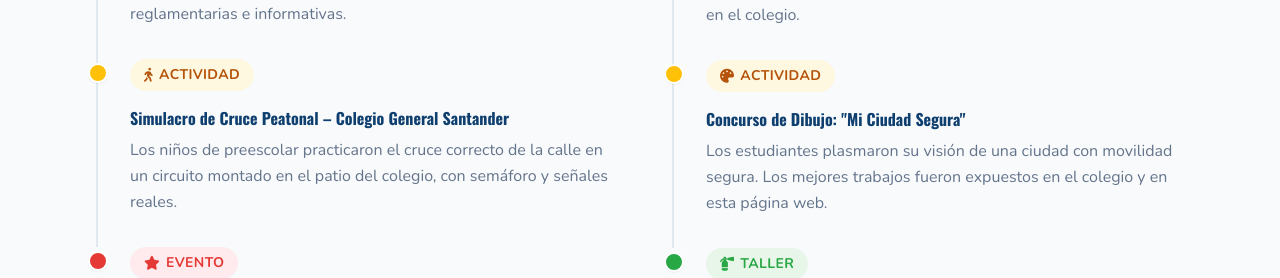
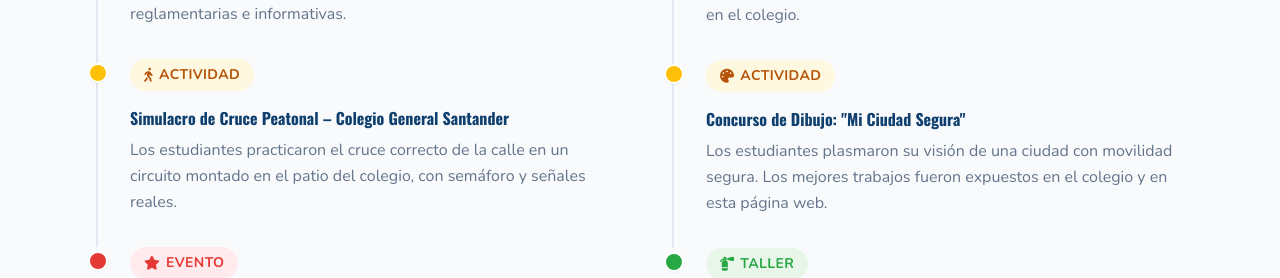
Before and after one commit to Neferxd31/movilidad-segura, a React (Vite) app: page /actividades in a window 1280 px wide. Shown: the part 1660-1938 px from the top of the page. Built offline with nearby package versions, Linux system fonts and the light colour scheme.

Commit message:
chore: reword pedestrian drill description

```diff
--- a/src/pages/Actividades.jsx
+++ b/src/pages/Actividades.jsx
@@ -59,7 +59,7 @@ const timelineLeft = [
   {
     badge: 'badge-yellow', badgeIcon: 'fa-person-walking', badgeLabel: 'Actividad',
     title: 'Simulacro de Cruce Peatonal – Colegio General Santander',
-    desc:  'Los niños de preescolar practicaron el cruce correcto de la calle en un circuito montado en el patio del colegio, con semáforo y señales reales.',
+    desc:  'Los estudiantes practicaron el cruce correcto de la calle en un circuito montado en el patio del colegio, con semáforo y señales reales.',
     dot:   'bg-brand-yellow',
   },
   {
```
